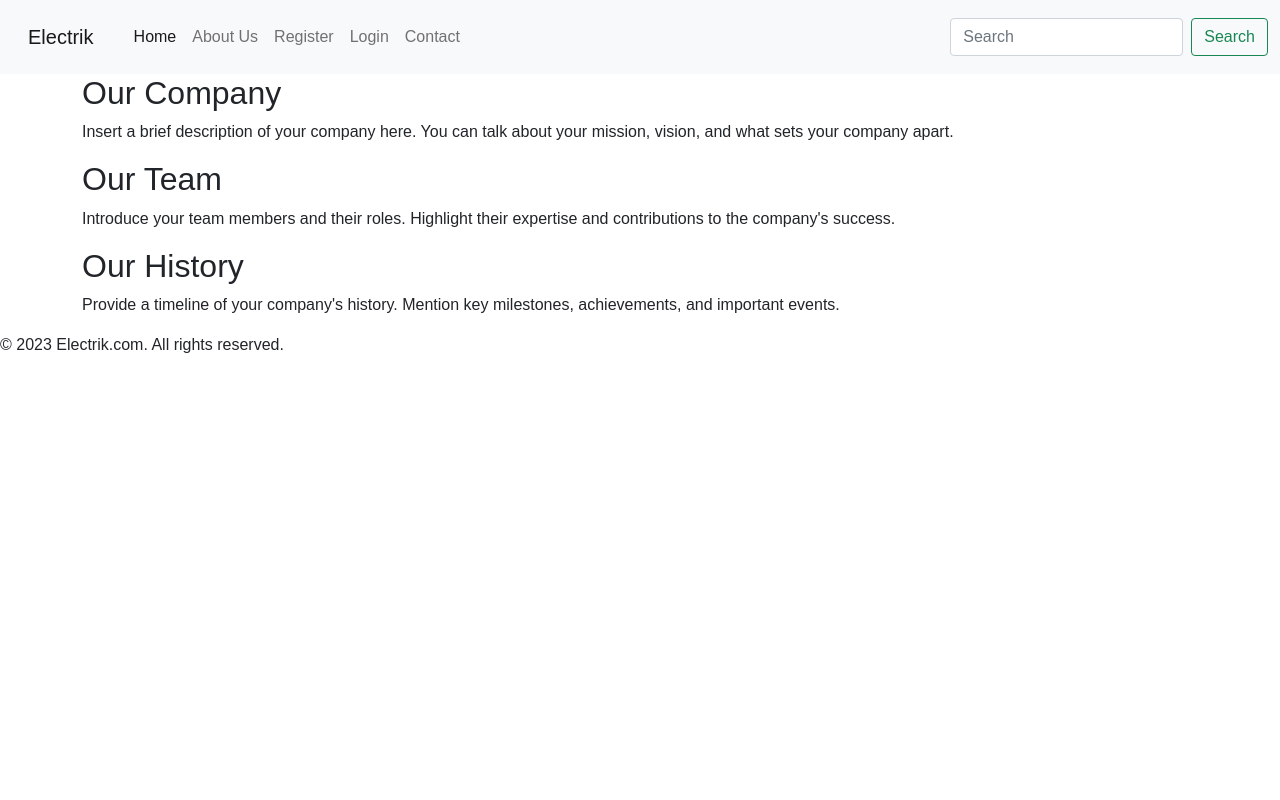
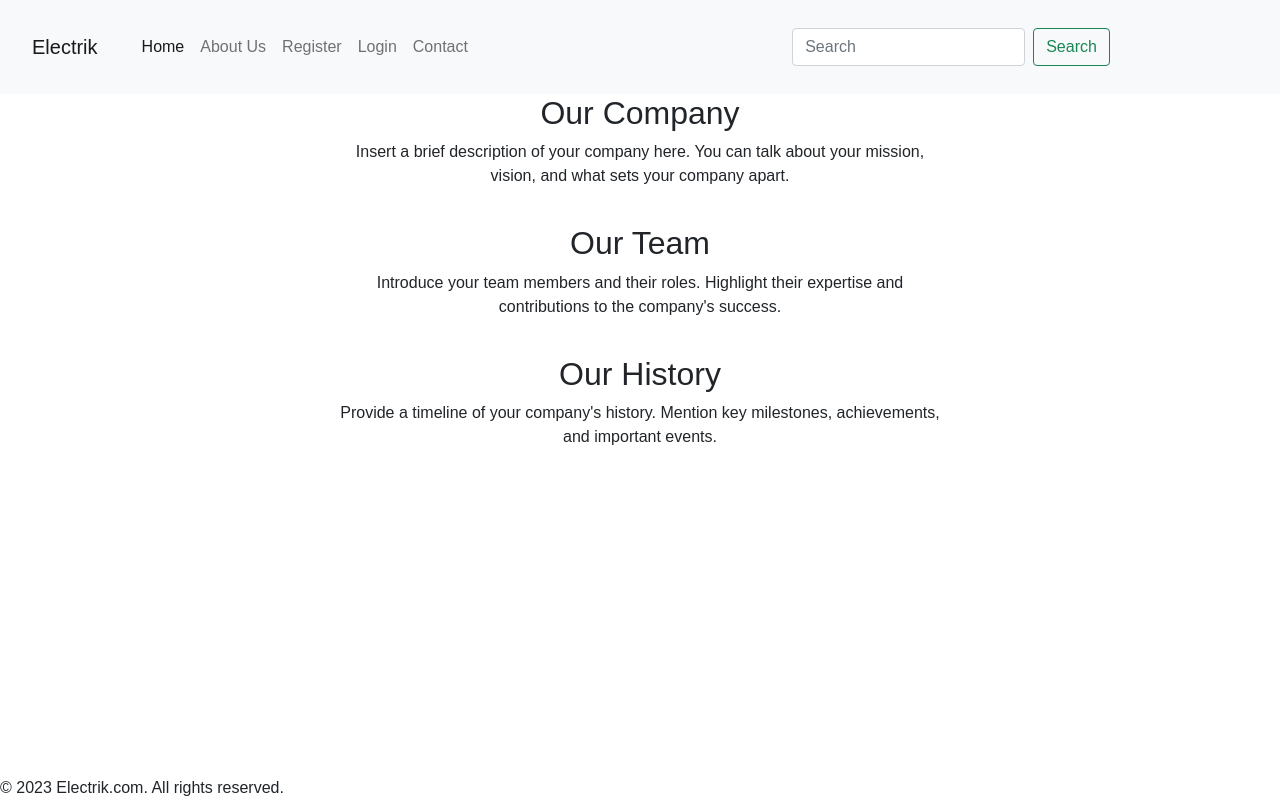
Before and after one commit to sagedemage/rabbitmqphp, a PHP site: page /aboutus.php in a window 1280 px wide. Run offline with PHP 8.4, Linux system fonts and the light colour scheme.

Commit message:
Updated style.css

```diff
--- a/electrik/style.css
+++ b/electrik/style.css
@@ -1,5 +1,6 @@
 /* style.css */
 
+/* Body and general styling */
 body {
   font-family: Arial, Helvetica, sans-serif;
   margin: 0;
@@ -15,9 +16,10 @@ body {
   color: white;
  }
 
+ /* Navbar styling */
  .navbar {
   overflow: hidden;
-  background-color: #867f1d; /* Updated color for the navbar */
+  background-color: #2c3e50; /* Pleasing color for the navbar */
  }
 
  .navbar a {
@@ -25,7 +27,7 @@ body {
   display: block;
   color: white;
   text-align: center;
-  padding: 14px 16px;
+  padding: 14px 20px; /* Adjusted padding for Bootstrap 5 */
   text-decoration: none;
  }
 
@@ -34,30 +36,56 @@ body {
  }
 
  .navbar a:hover {
-  background-color: #ddd;
-  color: black;
+  background-color: #34495e; /* Darker color on hover */
+  color: white;
  }
 
+ /* Content and footer styling */
  .content {
   flex: 1;
   padding: 20px;
  }
 
  .footer {
-  background-color: #333;
+  background-color: #3498db; /* Contrasting color for the footer */
   color: white;
   text-align: center;
   padding: 10px;
   position: fixed;
   bottom: 0;
   width: 100%;
+  margin-top: auto;
  }
 
+ /* Style the Terms of Service link in the footer */
  .terms-link {
   color: white;
-  text-decoration: none;
+  text-decoration: none; /* Remove underline */
  }
 
+ /* Hover effect for the Terms of Service link */
  .terms-link:hover {
   text-decoration: underline;
  }
+
+ /* Center-align the content */
+ main {
+  display: flex;
+  flex-direction: column;
+  align-items: center;
+  text-align: center;
+ }
+
+ section {
+  max-width: 600px; /* Set a maximum width for better readability */
+  margin-bottom: 20px; /* Add some space between sections */
+ }
+
+ form {
+  max-width: 400px;
+  margin: 20px auto;
+ }
+
+ .container{
+  flex: 1;
+ }
```
Lines whose indentation alone changed are shown as unchanged.
